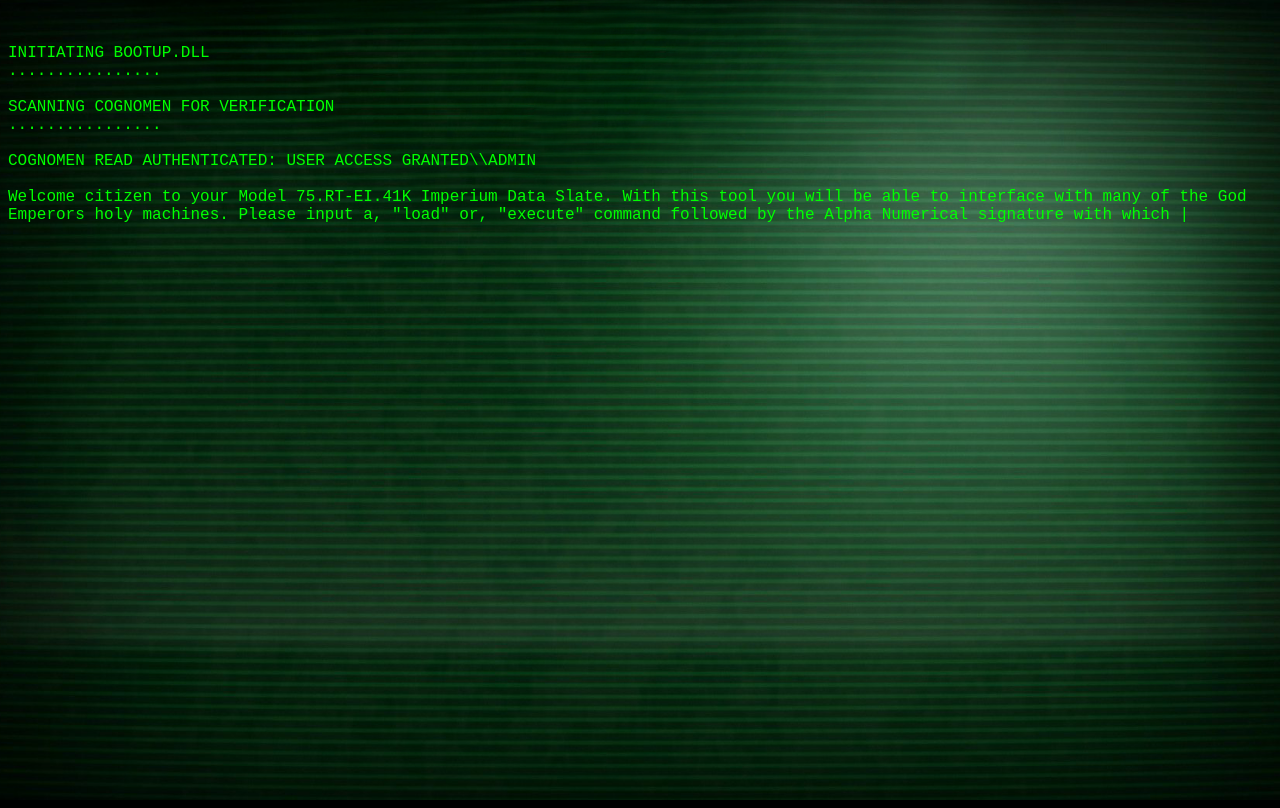
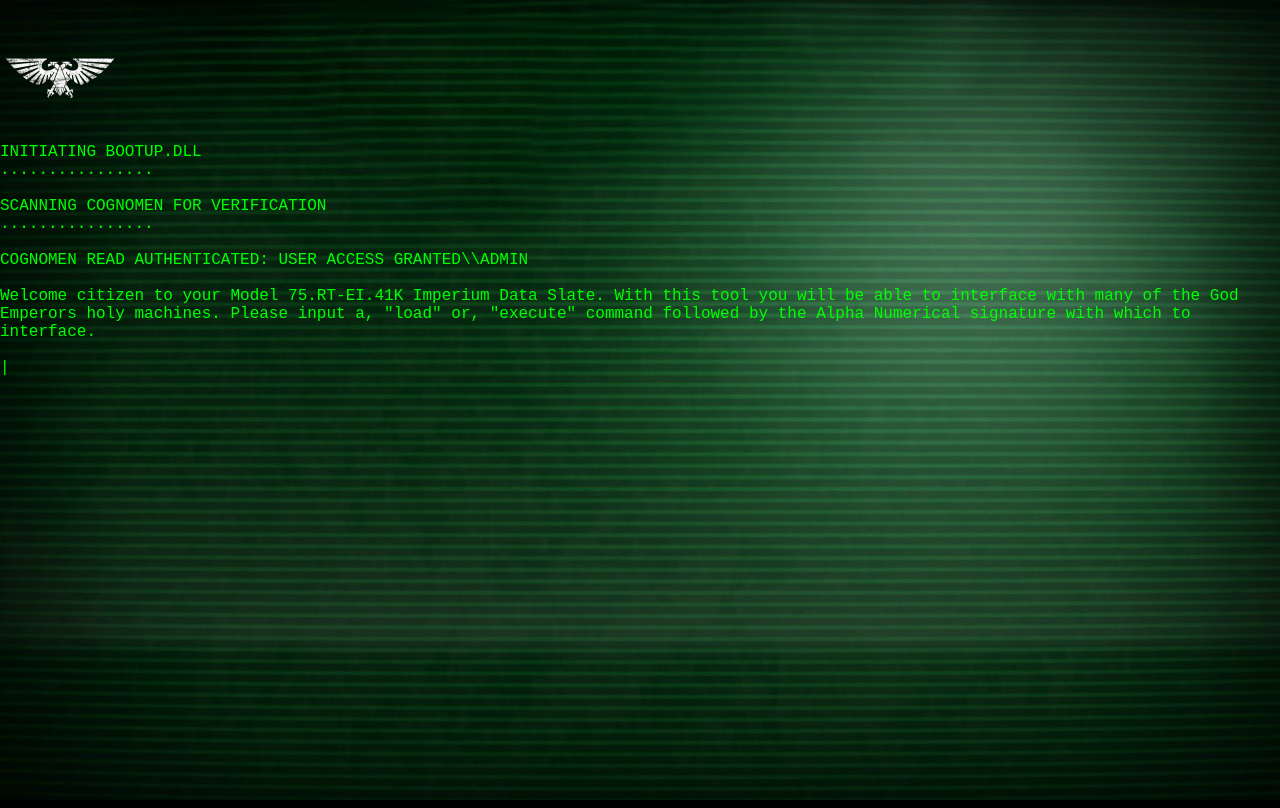
Before and after one commit to sbaueraz/sbaueraz.github.io, a plain HTML site: page terminal/index.html in a window 1280 px wide. Drawn offline with Linux system fonts and the light colour scheme.

Commit message:
Better scrolling, imperial logo on welcome screen

```diff
--- a/terminal/index.html
+++ b/terminal/index.html
@@ -20,8 +20,7 @@
 		<div id="main" class="main theme_color">
 			<noscript>You need to enable JavaScript to run this app.</noscript>
 			<textarea id="hidden_text" class="hidden_text"></textarea>
-			<pre><span id="typer" class="typer"></span><span id="cursor">|</span><div id="bottom_padding"
-                                                                              class="bottom_padding"></div></pre>
+			<pre><span id="typer" class="typer">|</span></pre>
 		</div>
 
         <div id="overlay" class="overlay" onclick="hideOverlay()">
@@ -72,26 +71,32 @@
 
             function showSlow() {
                 if (!displayMsg) {
+//                    span.scrollTop = span.scrollHeight;
                     return;
                 }
-                let pos = displayMsg.indexOf(" ");
+
                 let word = "";
-                console.log("pos:", pos);
-                if (pos >= 0) {
-                    console.log("displaymsg before", displayMsg);
-                    word = displayMsg.slice(0,pos+1);
-                    displayMsg = displayMsg.slice(pos+1);
-                    console.log("word", word);
-                    console.log("displaymsg after", displayMsg);
-                } else {
-                    word = displayMsg;
-                    displayMsg = 0;
-                }
+                do {
+                    let pos = displayMsg.indexOf(" ");
+
+                    if (pos >= 0) {
+                        word += displayMsg.slice(0,pos+1);
+                        displayMsg = displayMsg.slice(pos+1);
+                    } else {
+                        word += displayMsg;
+                        displayMsg = "";
+                    }
+                } while (displayMsg.length > 0 && word.charAt(0) == '<' && word.charAt(word.length-2) != '>')
+
                 if (word.includes("<br>")) {
                     beep();
                 }
+                let terminalText = span.innerHTML;
+                if (terminalText.charAt(terminalText.length - 1) == '|')
+                    terminalText = terminalText.substr(0, terminalText.length - 1);
 
-                span.innerHTML = span.innerHTML + word;
+                span.innerHTML = terminalText + word + "|";
+                span.scrollTop = span.scrollHeight;
             }
 
             function loadFile(fileName) {
@@ -111,7 +116,7 @@
                     })
                     .catch (function(error) {
                         showAlert(denied);
-                        //displayMsg = "an<br> error<br> message";
+                        displayMsg = "an<br> error&nbsp;&nbsp;message<br> <img src='imperial_120.png'><br>";
                         console.log("fetch error",error);
                     });
             }
@@ -141,8 +146,10 @@
 
                 document.getElementById("hidden_text").focus();
 
-                let terminalText = span.innerText;
+                let terminalText = span.innerHTML;
                 terminalText = terminalText.replace(/(?:\r\n|\r|\n)/g, '<br>');
+                if (terminalText.charAt(terminalText.length - 1) == '|')
+                    terminalText = terminalText.substr(0, terminalText.length - 1);
 
                 if (overlayShown) {
                     hideOverlay();
@@ -166,7 +173,8 @@
                         break;
                 }
 
-                span.innerHTML = terminalText;
+                span.innerHTML = terminalText + "|";
+                span.scrollTop = span.scrollHeight;
 
                 // Cancel the default action to avoid it being handled twice
                 event.preventDefault();
--- a/terminal/main.css
+++ b/terminal/main.css
@@ -32,6 +32,12 @@
   .typer {
     word-wrap: break-word;
     white-space: normal;
+    overflow: hidden;
+    position:fixed;
+    top:0;
+    left:0;
+    height: 100%;
+    width:100%;
   }
 
   pre {
@@ -58,9 +64,9 @@
     resize: none;
     position: fixed;
     top: 0;
+    left: 0;
+    right: 20px;
     bottom: 0;
-    left: 0;
-    right: 0;
     background-color: transparent;
     display: block;
     caret-color: transparent;
```
Also changed, not shown: terminal/1-T.txt, terminal/imperial_120.png (added), terminal/welcome.txt.
